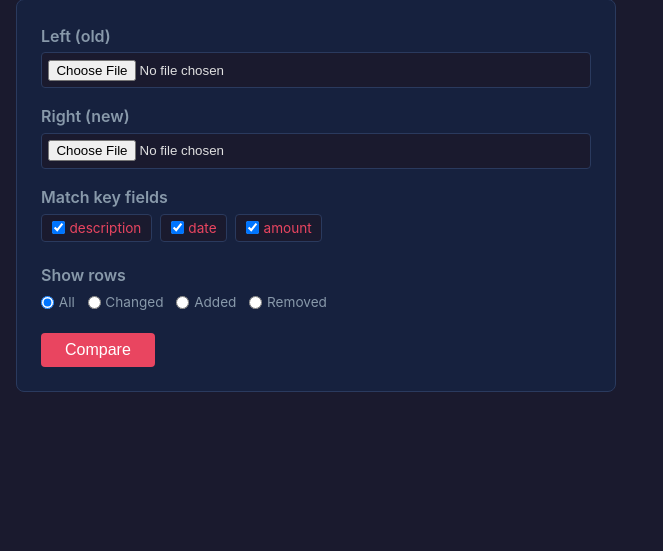
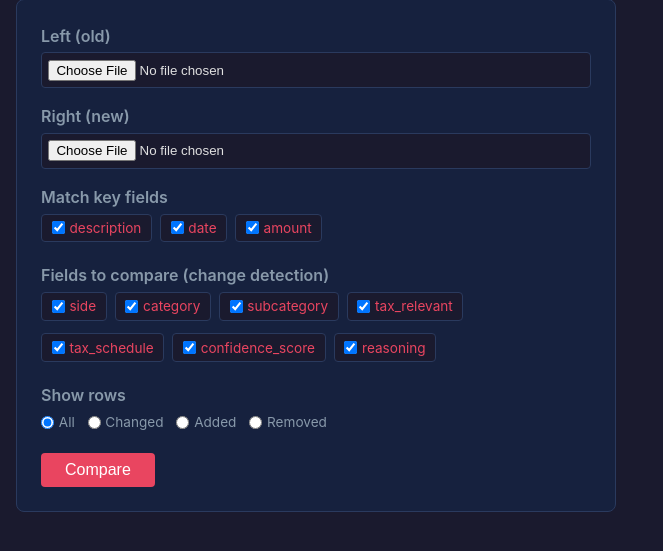
Before and after one commit to cuong3/JsonCompare, a FastAPI app: page / in a window 1280 px wide. Shown: the part 67-618 px from the top of the page, without its empty margins (0-663 px from the left). Run offline with FastAPI, Linux system fonts and the light colour scheme.

Commit message:
select what to compare as change

```diff
--- a/app/compare.py
+++ b/app/compare.py
@@ -128,13 +128,14 @@ def compare_files(
     left: list[dict],
     right: list[dict],
     key_fields: tuple[str, ...] = DEFAULT_KEY_FIELDS,
+    output_fields: tuple[str, ...] = OUTPUT_FIELDS,
 ) -> dict:
     """High-level entry point. Returns everything the template needs."""
     matched, only_left, only_right = pair_rows(left, right, key_fields)
 
     rows = []
     for lrow, rrow in matched:
-        diffs = diff_row(lrow, rrow)
+        diffs = diff_row(lrow, rrow, output_fields)
         rows.append({
             "type": "matched",
             "left": lrow,
@@ -147,6 +148,6 @@ def compare_files(
     for row in only_right:
         rows.append({"type": "added", "left": None, "right": row, "diffs": {}, "changed": True})
 
-    stats = compute_stats(matched, only_left, only_right)
+    stats = compute_stats(matched, only_left, only_right, output_fields)
 
-    return {"rows": rows, "stats": stats, "key_fields": list(key_fields)}
+    return {"rows": rows, "stats": stats, "key_fields": list(key_fields), "output_fields": list(output_fields)}
--- a/app/main.py
+++ b/app/main.py
@@ -26,6 +26,7 @@ def _parse_upload(file: UploadFile) -> list[dict]:
 async def upload_page(request: Request):
     return templates.TemplateResponse(request, "upload.html", {
         "default_key_fields": DEFAULT_KEY_FIELDS,
+        "default_output_fields": OUTPUT_FIELDS,
     })
 
 
@@ -35,6 +36,7 @@ async def compare_page(
     left_file: UploadFile = File(...),
     right_file: UploadFile = File(...),
     key_fields: list[str] = Form(list(DEFAULT_KEY_FIELDS)),
+    output_fields: list[str] = Form(list(OUTPUT_FIELDS)),
     show: str = Form("all"),
 ):
     try:
@@ -44,9 +46,10 @@ async def compare_page(
         return templates.TemplateResponse(request, "upload.html", {
             "error": str(exc),
             "default_key_fields": DEFAULT_KEY_FIELDS,
+            "default_output_fields": OUTPUT_FIELDS,
         })
 
-    result = compare_files(left, right, tuple(key_fields))
+    result = compare_files(left, right, tuple(key_fields), tuple(output_fields))
 
     # Apply show filter
     if show == "changed":
@@ -59,7 +62,7 @@ async def compare_page(
 
     return templates.TemplateResponse(request, "compare.html", {
         "result": result,
-        "output_fields": OUTPUT_FIELDS,
+        "output_fields": tuple(output_fields),
         "left_name": left_file.filename,
         "right_name": right_file.filename,
         "show": show,
@@ -71,6 +74,7 @@ async def api_compare(
     left_file: UploadFile = File(...),
     right_file: UploadFile = File(...),
     key_fields: list[str] = Form(list(DEFAULT_KEY_FIELDS)),
+    output_fields: list[str] = Form(list(OUTPUT_FIELDS)),
 ):
     try:
         left = _parse_upload(left_file)
@@ -78,5 +82,5 @@ async def api_compare(
     except (json.JSONDecodeError, ValueError) as exc:
         return JSONResponse({"error": str(exc)}, status_code=400)
 
-    result = compare_files(left, right, tuple(key_fields))
+    result = compare_files(left, right, tuple(key_fields), tuple(output_fields))
     return result
--- a/app/templates/upload.html
+++ b/app/templates/upload.html
@@ -28,6 +28,15 @@
   </div>
 
   <div class="form-group">
+    <label>Fields to compare (change detection)</label>
+    <div class="key-fields" id="output-fields">
+      {% for f in default_output_fields %}
+      <label><input type="checkbox" name="output_fields" value="{{ f }}" checked><span>{{ f }}</span></label>
+      {% endfor %}
+    </div>
+  </div>
+
+  <div class="form-group">
     <label>Show rows</label>
     <div class="show-filter">
       <label><input type="radio" name="show" value="all" checked> All</label>
@@ -43,7 +52,27 @@
 
 {% block scripts %}
 <script>
-// When the left file is selected, parse it to discover all keys and populate checkboxes
+const defaultKeys = {{ default_key_fields | tojson }};
+const defaultOutputs = {{ default_output_fields | tojson }};
+
+function buildCheckboxes(container, name, keys, defaults) {
+  container.innerHTML = '';
+  keys.forEach(k => {
+    const lbl = document.createElement('label');
+    const inp = document.createElement('input');
+    inp.type = 'checkbox';
+    inp.name = name;
+    inp.value = k;
+    if (defaults.includes(k)) inp.checked = true;
+    const span = document.createElement('span');
+    span.textContent = k;
+    lbl.appendChild(inp);
+    lbl.appendChild(span);
+    container.appendChild(lbl);
+  });
+}
+
+// When the left file is selected, parse it to discover all keys and populate both checkbox groups
 document.getElementById('left_file').addEventListener('change', async function(e) {
   const file = e.target.files[0];
   if (!file) return;
@@ -52,22 +81,8 @@ document.getElementById('left_file').addEventListener('change', async function(e
     const data = JSON.parse(text);
     if (!Array.isArray(data) || data.length === 0) return;
     const keys = Object.keys(data[0]);
-    const defaults = {{ default_key_fields | tojson }};
-    const container = document.getElementById('key-fields');
-    container.innerHTML = '';
-    keys.forEach(k => {
-      const lbl = document.createElement('label');
-      const inp = document.createElement('input');
-      inp.type = 'checkbox';
-      inp.name = 'key_fields';
-      inp.value = k;
-      if (defaults.includes(k)) inp.checked = true;
-      const span = document.createElement('span');
-      span.textContent = k;
-      lbl.appendChild(inp);
-      lbl.appendChild(span);
-      container.appendChild(lbl);
-    });
+    buildCheckboxes(document.getElementById('key-fields'), 'key_fields', keys, defaultKeys);
+    buildCheckboxes(document.getElementById('output-fields'), 'output_fields', keys, defaultOutputs);
   } catch (_) { /* ignore parse errors here; server will catch them */ }
 });
 </script>
```
